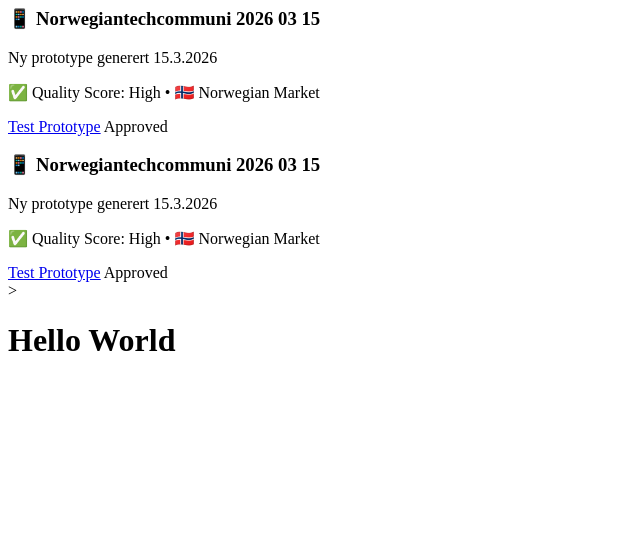
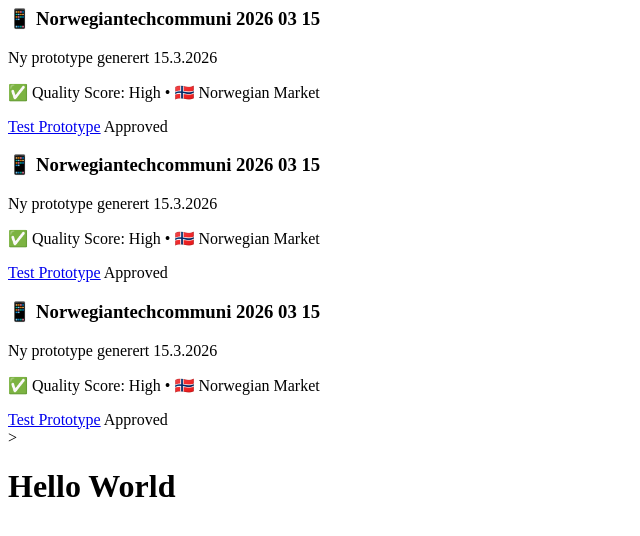
Before and after one commit to Andreasmelvaer/clawrepo, a plain HTML site: page index.html in a window 1280 px wide. Shown: the whole page, without its empty margins (0-640 px from the left). Drawn offline with Linux system fonts and the light colour scheme.

Commit message:
Update main index with norwegiantechcommuni-2026-03-15

```diff
--- a/index.html
+++ b/index.html
@@ -16,4 +16,13 @@
                 <span class="status approved">Approved</span>
             </div>
 
+
+            <div class="prototype-card">
+                <h3>📱 Norwegiantechcommuni 2026 03 15</h3>
+                <p>Ny prototype generert 15.3.2026</p>
+                <p class="date">✅ Quality Score: High • 🇳🇴 Norwegian Market</p>
+                <a href="norwegiantechcommuni-2026-03-15/" class="prototype-link">Test Prototype</a>
+                <span class="status approved">Approved</span>
+            </div>
+
 ><body><h1>Hello World</h1></body></html>
```
